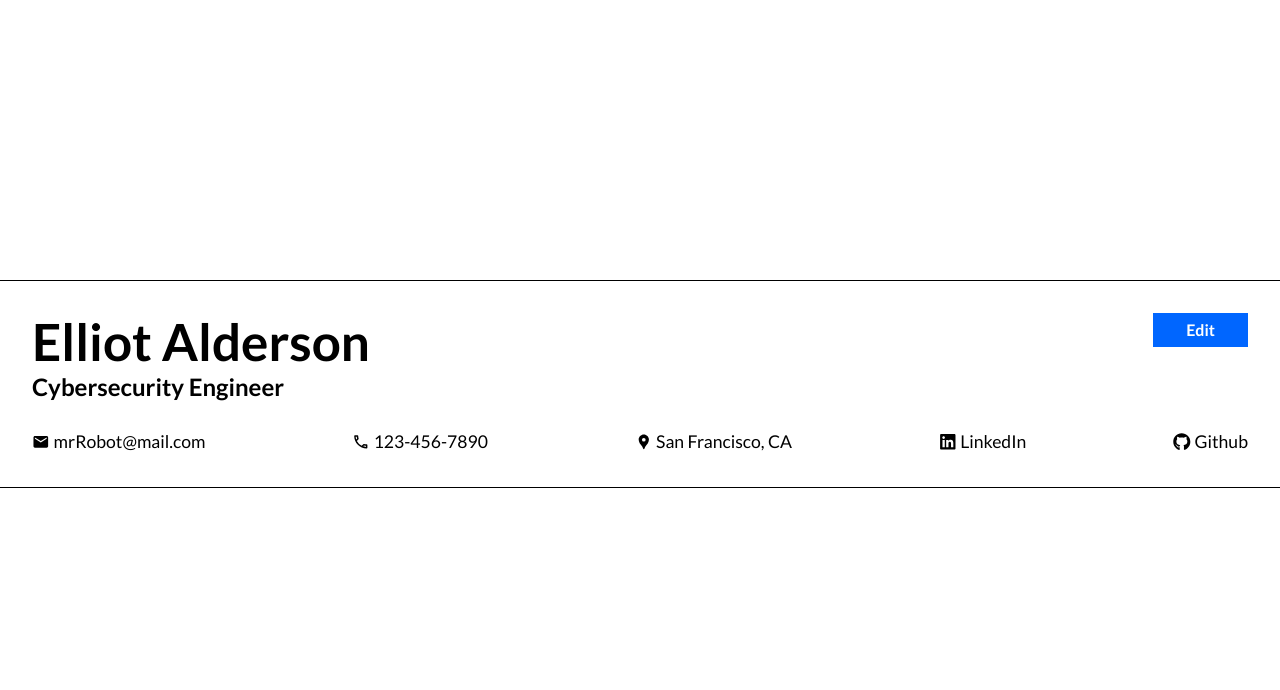
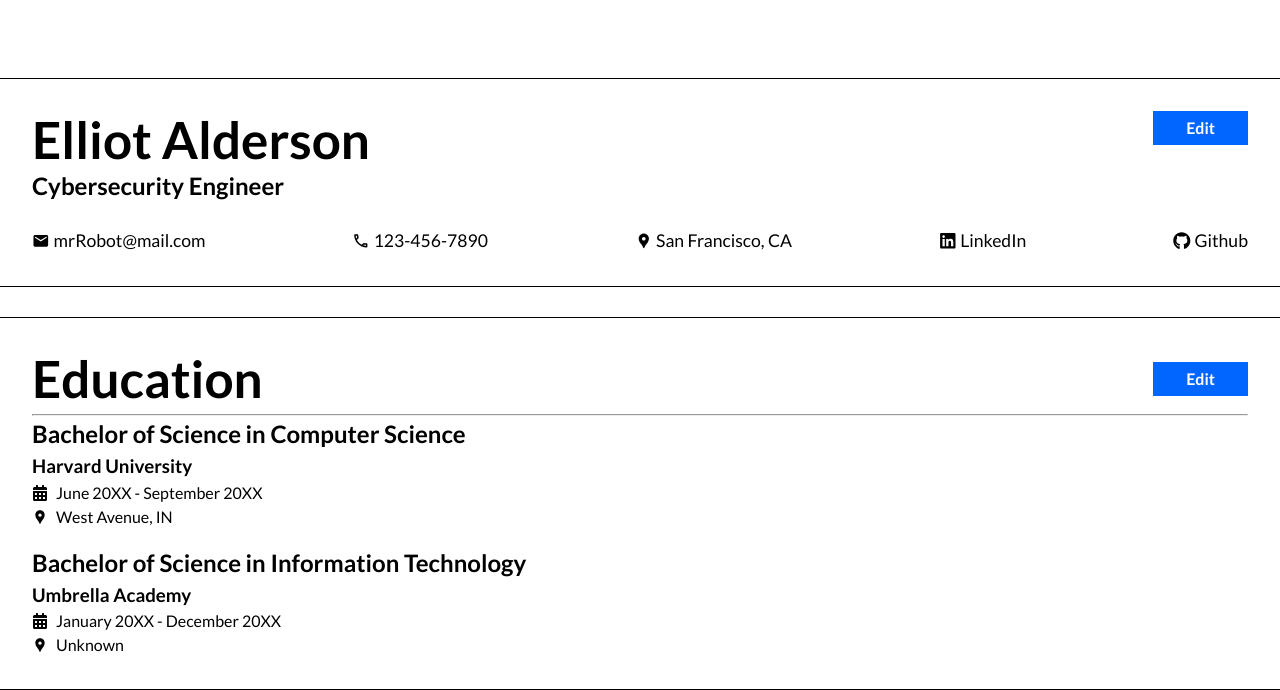
Before and after one commit to Eztatic/cv-maker, a React (Vite) app: page / in a window 1280 px wide. Shown: the top 690 px of the page. Built offline with nearby package versions, Linux system fonts and the light colour scheme.

Commit message:
Finished education section

```diff
--- a/src/App.css
+++ b/src/App.css
@@ -1,6 +1,6 @@
 #root {
   width: 1280px;
-  margin: 0 auto;
+  margin: 3rem auto;
 }
 
 a {
@@ -63,3 +63,9 @@
   border: 1px solid #ccc;
   border-radius: 5px;
 }
+
+p {
+  display: flex;
+  align-items: center;
+  gap: 0.5rem;
+}
--- a/src/App.jsx
+++ b/src/App.jsx
@@ -1,11 +1,12 @@
 import './App.css'
-import {Profile, EditProfile, ProfileSection} from './components.jsx';
+import {ProfileSection, EducationSection} from './components.jsx';
 
 function App() {
 
   return (
     <>
       <ProfileSection />
+      <EducationSection />
     </>
   )
 }
--- a/src/components.css
+++ b/src/components.css
@@ -2,21 +2,19 @@
   margin: 0;
   padding: 0;
   box-sizing: border-box;
+  list-style-type: none;
 }
 
+/* General */
+
 .profile-section,
-.edit-profile-section {
+.edit-profile-section,
+.education-section,
+.edit-education-section {
   padding: 2rem;
   margin-bottom: 2rem;
   outline: 1px solid #000;
   position: relative;
-}
-
-.profile-links {
-  margin-top: 1.5rem;
-  display: flex;
-  justify-content: space-between;
-  flex-wrap: wrap;
 }
 
 button.edit-profile {
@@ -24,28 +22,103 @@
   right: 2rem;
 }
 
+.no-click {
+  opacity: 0.5;
+  pointer-events: none;
+}
+
+/* Profile Section Styling */
+
+.profile-links {
+  margin-top: 1.5rem;
+  display: flex;
+  justify-content: space-between;
+  flex-wrap: wrap;
+  gap: 1rem;
+}
+
+/* Form Styling */
+
 form {
   display: flex;
   flex-wrap: wrap;
   gap: 1rem;
 }
 
-form > div {
+form div {
+  width: 49.25%;
   display: flex;
   flex-direction: column;
-  width: 48%;
 }
 
 .button-group {
   width: 100%;
-  margin-top: 1rem;
+  margin-top: 2rem;
   display: flex;
   justify-content: flex-end;
   align-items: flex-end;
   gap: 2rem;
 }
 
-.no-click {
-  pointer-events: none;
-  opacity: 0.5;
+/* Education Section Styling */
+
+.education-section > h1 {
+  margin-bottom: 0.5rem;
 }
+
+button.edit-education {
+  position: absolute;
+  top: 2.75rem;
+  right: 2rem;
+}
+
+/* Education Edit Section Styling */
+
+.education-section > ul > *:not(:last-child) {
+  margin-bottom: 1rem;
+}
+
+.edit-education-section > h2 {
+  margin-bottom: 0.5rem;
+}
+
+.edit-education-section > form > ul {
+  width: 100%;
+  display: flex;
+  flex-direction: column;
+  gap: 2rem;
+}
+
+.edit-education-section > form > ul li {
+  padding: 1.5rem;
+  border-radius: 12px;
+  outline: 1px solid #000;
+  position: relative;
+  display: flex;
+  flex-wrap: wrap;
+  gap: 1rem;
+}
+
+button.close {
+  font-size: 1em;
+  font-weight: bold;
+  width: 2em;
+  height: 2em;
+  padding: 1em;
+  border-radius: 50%;
+  position: absolute;
+  top: -10px;
+  right: -10px;
+  display: flex;
+  justify-content: center;
+  align-items: center;
+  cursor: pointer;
+}
+
+.edit-education-section .button-group {
+  justify-content: space-between;
+}
+
+.edit-education-section .button-group > div > button:first-child {
+  margin-right: 2rem;
+}
--- a/src/components.jsx
+++ b/src/components.jsx
@@ -1,19 +1,20 @@
-import { useState } from 'react';
+import { useState } from "react";
+import { v4 as uuidv4 } from 'uuid';
 import { motion, AnimatePresence } from "framer-motion";
-import { FaGithub,  FaLinkedin } from "react-icons/fa";
+import { FaGithub, FaLinkedin, FaCalendarAlt } from "react-icons/fa";
 import { MdEmail, MdOutlinePhone, MdLocationPin } from "react-icons/md";
-import './components.css';
+import "./components.css";
 
 function ProfileSection() {
 	const info = {
-            fullName: 'Elliot Alderson',
-            profession: 'Cybersecurity Engineer',
-            email: 'mrRobot@mail.com',
-            number: '123-456-7890',
-            location: 'San Francisco, CA',
-            linkedIn: 'https://www.linkedin.com/login',
-            github: 'https://github.com/'
-      }
+		fullName: "Elliot Alderson",
+		profession: "Cybersecurity Engineer",
+		email: "mrRobot@mail.com",
+		number: "123-456-7890",
+		location: "San Francisco, CA",
+		linkedIn: "https://www.linkedin.com/login",
+		github: "https://github.com/",
+	};
 
 	const [editStatus, setEditStatus] = useState(false);
 	const [profileInfo, setProfileInfo] = useState(info);
@@ -21,61 +22,74 @@
 
 	const showEditProfile = () => {
 		setEditStatus(true);
-            setCurrentProfile({... profileInfo});
-      }
+		setCurrentProfile({ ...profileInfo });
+	};
 
 	const cancelEditProfile = () => {
-            setTimeout(() => setEditStatus(false), 250);
+		setEditStatus(false);
 		setProfileInfo(currentProfile);
-      }
+	};
 
 	const saveEditProfile = () => {
 		setTimeout(() => setEditStatus(false), 250);
-      }
+	};
 
 	const editValues = (e) => {
-            setProfileInfo(prev => ({...prev, [e.target.name]: e.target.value}));
-      }
+		setProfileInfo((prev) => ({ ...prev, [e.target.name]: e.target.value }));
+	};
 
 	return (
 		<>
-                  <Profile information={profileInfo}
+			<Profile
+				information={profileInfo}
 				editHandler={showEditProfile}
-                           isEditing={editStatus}/>
+				isEditing={editStatus}
+			/>
 			<AnimatePresence>
-                        {editStatus &&
-                              <EditProfile information={profileInfo}
+				{editStatus && (
+					<EditProfile
+						information={profileInfo}
 						updateValue={editValues}
 						cancelEditHandler={cancelEditProfile}
 						saveEditHandler={saveEditProfile}
-                                          isEditing={editStatus} />}
+						isEditing={editStatus}
+					/>
+				)}
 			</AnimatePresence>
 		</>
 	);
 }
 
-function Profile({information, editHandler, isEditing}) {
-
+function Profile({ information, editHandler, isEditing }) {
 	return (
 		<section className="profile-section">
-                  <button className={`edit-profile ${isEditing ? 'no-click' : ""}`} onClick={editHandler}>Edit</button>
+			<button
+				className={`edit-profile ${isEditing ? "no-click" : ""}`}
+				onClick={editHandler}
+			>
+				Edit
+			</button>
 			<h1>{information.fullName}</h1>
 			<h2>{information.profession}</h2>
 			<div className="profile-links">
 				<a href="#">
-                              <MdEmail className='icon'/> {information.email}
+					<MdEmail className="icon" /> {information.email}
 				</a>
 				<a href="#">
-                              <MdOutlinePhone className='icon'/> {information.number}
+					<MdOutlinePhone className="icon" /> {information.number}
 				</a>
 				<a href="#">
 					<MdLocationPin />
 					{information.location}
 				</a>
-                        <a href={information.linkedIn} target='_blank' rel="noopener noreferrer">
+				<a
+					href={information.linkedIn}
+					target="_blank"
+					rel="noopener noreferrer"
+				>
 					<FaLinkedin /> LinkedIn
 				</a>
-                        <a href={information.github} target='_blank' rel="noopener noreferrer">
+				<a href={information.github} target="_blank" rel="noopener noreferrer">
 					<FaGithub /> Github
 				</a>
 			</div>
@@ -83,86 +97,290 @@
 	);
 }
 
-function EditProfile({information, updateValue, cancelEditHandler, saveEditHandler, isEditing}) {
+function EditProfile({
+	information,
+	updateValue,
+	cancelEditHandler,
+	saveEditHandler,
+	isEditing,
+}) {
 	return (
 		<motion.section
 			className="edit-profile-section"
-                  initial={{ height: 0, opacity: 0}}
+			initial={{ height: 0, opacity: 0 }}
 			animate={{ height: isEditing ? "auto" : 0, opacity: isEditing ? 1 : 0 }}
-                  exit={{ height: 0, opacity: 0, translateY: -50}}
-                  transition={{ duration: 0.500, ease: "easeIn" }}
+			exit={{ height: 0, opacity: 0, translateY: -50 }}
+			transition={{ duration: 0.5, ease: "easeIn" }}
 			style={{ overflow: "hidden" }}
 		>
 			<h2>Profile Editor</h2>
 			<form action="#">
 				<div>
 					<label htmlFor="full-name">Full Name:</label>
-                              <input type="text"
+					<input
+						type="text"
 						name="fullName"
 						id="full-name"
 						value={information.fullName}
-                                    onChange={updateValue} />
+						onChange={updateValue}
+					/>
 				</div>
 				<div>
 					<label htmlFor="profession">Profession:</label>
-                              <input type="text"
+					<input
+						type="text"
 						name="profession"
 						id="profession"
 						value={information.profession}
-                                    onChange={updateValue} />
+						onChange={updateValue}
+					/>
 				</div>
 				<div>
 					<label htmlFor="email">Email:</label>
-                              <input type="email"
+					<input
+						type="email"
 						name="email"
 						id="email"
-                                    autoComplete='email'
+						autoComplete="email"
 						value={information.email}
-                                    onChange={updateValue} />
+						onChange={updateValue}
+					/>
 				</div>
 				<div>
 					<label htmlFor="phone-number">Phone Number:</label>
-                              <input type="tel"
+					<input
+						type="tel"
 						name="number"
 						id="phone-number"
 						value={information.number}
-                                    onChange={updateValue}/>
+						onChange={updateValue}
+					/>
 				</div>
 				<div>
 					<label htmlFor="location">Location:</label>
-                              <input type="text"
+					<input
+						type="text"
 						name="location"
 						id="location"
 						value={information.location}
-                                    onChange={updateValue} />
+						onChange={updateValue}
+					/>
 				</div>
 				<div>
 					<label htmlFor="linkedin-account">LinkedIn Account:</label>
-                              <input type="text"
+					<input
+						type="text"
 						name="linkedIn"
 						id="linkedin-account"
 						value={information.linkedIn}
-                                    onChange={updateValue} />
+						onChange={updateValue}
+					/>
 				</div>
 				<div>
 					<label htmlFor="github-account">GitHub Account:</label>
-                              <input type="text"
+					<input
+						type="text"
 						name="github"
 						id="github-account"
 						value={information.github}
-                                    onChange={updateValue} />
+						onChange={updateValue}
+					/>
 				</div>
 			</form>
 			<div className="button-group">
-                              <button className="cancel" onClick={cancelEditHandler}>Cancel</button>
-                              <button className="save" onClick={saveEditHandler}>Save</button>
+				<button className="cancel" onClick={cancelEditHandler}>
+					Cancel
+				</button>
+				<button className="save" onClick={saveEditHandler}>
+					Save
+				</button>
 			</div>
 		</motion.section>
 	);
 }
 
-export {
-      Profile,
-      EditProfile,
-      ProfileSection,
+const eduInfo = [
+	{
+		id: uuidv4(),
+		degree: 'Bachelor of Science in Computer Science',
+		institution: 'Harvard University',
+		studyPeriod: 'June 20XX - September 20XX',
+		location: 'West Avenue, IN'
+	},
+	{
+		id: uuidv4(),
+		degree: 'Bachelor of Science in Information Technology',
+		institution: 'Umbrella Academy',
+		studyPeriod: 'January 20XX - December 20XX',
+		location: 'Unknown'
 	}
+];
+
+function EducationSection() {
+	const [editStatus, setEditStatus] = useState(false);
+	const [educationInfo, setEducationInfo] = useState(eduInfo);
+	const [currentEducation, setCurrentEducation] = useState(educationInfo);
+
+	const showEditProfile = () => {
+		setEditStatus(true);
+		setCurrentEducation(educationInfo.map(item => ({ ...item })));
+	};
+
+	const cancelEditEducation = () => {
+		setEditStatus(false);
+		setEducationInfo(currentEducation);
+	};
+
+	const saveEditEducation = () => {
+		setTimeout(() => setEditStatus(false), 250);
+	};
+
+	const editValues = (id, property, value) => {
+		setEducationInfo(prev => prev.map(item =>
+			item.id === id ? Object.assign({}, item, { [property]: value }) : item
+		));
+	};
+
+	const removeEducation = (id) => {
+		setEducationInfo((prev) => prev.filter((obj) => obj.id !== id));
+	}
+
+	const addEducation = () => {
+		const newEducation = [...educationInfo,
+		{ id: uuidv4(), degree: "", institution: "", studyPeriod: "", location: "" }];
+		setEducationInfo(newEducation);
+	}
+
+	return (
+		<>
+			<Education
+				info={educationInfo}
+				isEditing={editStatus}
+				editHandler={showEditProfile} />
+			<AnimatePresence>
+				{editStatus && (
+					<EditEducation
+						info={educationInfo}
+						isEditing={editStatus}
+						updateValue={editValues}
+						cancelEditHandler={cancelEditEducation}
+						removeItemHandler={removeEducation}
+						saveEditHandler={saveEditEducation}
+						addItemHandler={addEducation}
+					/>
+				)}
+			</AnimatePresence>
+		</>
+	);
+}
+
+function Education({ info, isEditing, editHandler }) {
+	const extractData = (information) => {
+		return information.map((data) => (
+			<li key={data.id}>
+				<h2 className="degree">{data.degree}</h2>
+				<h3 className="institution">{data.institution}</h3>
+				<p className="duration">
+					<FaCalendarAlt /> {data.studyPeriod}
+				</p>
+				<p className="location">
+					<MdLocationPin /> {data.location}
+				</p>
+			</li>
+		));
+	}
+
+	return (
+		<section className="education-section">
+			<button className={`edit-education ${isEditing ? "no-click" : ""}`}
+				onClick={editHandler}>Edit</button>
+			<h1>Education</h1>
+			<hr />
+			<ul>
+				{extractData(info)}
+			</ul>
+		</section >
+	);
+}
+
+function EditEducation({
+	info,
+	isEditing,
+	updateValue,
+	cancelEditHandler,
+	removeItemHandler,
+	saveEditHandler,
+	addItemHandler }) {
+
+	const extractData = (information) => {
+		return information.map((data) => (
+			<li key={data.id}>
+				<button className="close" onClick={() => { removeItemHandler(data.id) }}>X</button>
+				<div>
+					<label htmlFor="degree">Degree: </label>
+					<input
+						type="text"
+						name="degree"
+						id="degree"
+						value={data.degree}
+						onChange={(e) => {
+							updateValue(data.id, "degree", e.target.value)
+						}} />
+				</div>
+				<div>
+					<label htmlFor="institution">Institution: </label>
+					<input
+						type="text"
+						name="institution"
+						id="institution"
+						value={data.institution}
+						onChange={(e) => { updateValue(data.id, "institution", e.target.value) }} />
+				</div>
+				<div>
+					<label htmlFor="study-period">Study Period: </label>
+					<input
+						type="text"
+						name="studyPeriod"
+						id="study-period"
+						value={data.studyPeriod}
+						onChange={(e) => { updateValue(data.id, "studyPeriod", e.target.value) }} />
+				</div>
+				<div>
+					<label htmlFor="location">Location: </label>
+					<input
+						type="text"
+						name="location"
+						id="location"
+						value={data.location}
+						onChange={(e) => { updateValue(data.id, "location", e.target.value) }} />
+				</div>
+			</li>
+		));
+	}
+
+	return (
+		<motion.section
+			className="edit-education-section"
+			initial={{ height: 0, opacity: 0 }}
+			animate={{ height: isEditing ? "auto" : 0, opacity: isEditing ? 1 : 0 }}
+			exit={{ height: 0, opacity: 0, translateY: -50 }}
+			transition={{ duration: 0.5, ease: "easeIn" }}
+			style={{ overflow: "hidden" }}>
+			<h2>Profile Editor</h2>
+			<form action="#">
+				<ul>
+					{extractData(info)}
+				</ul>
+			</form>
+			<div className="button-group">
+				<button className="addEducation" onClick={addItemHandler}>Add Education</button>
+				<div>
+					<button className="cancel" onClick={cancelEditHandler}>Cancel</button>
+					<button className="save" onClick={saveEditHandler}>Save</button>
+				</div>
+			</div>
+		</motion.section>
+	);
+}
+
+export { ProfileSection, EducationSection };
```
Lines whose indentation alone changed are shown as unchanged.
